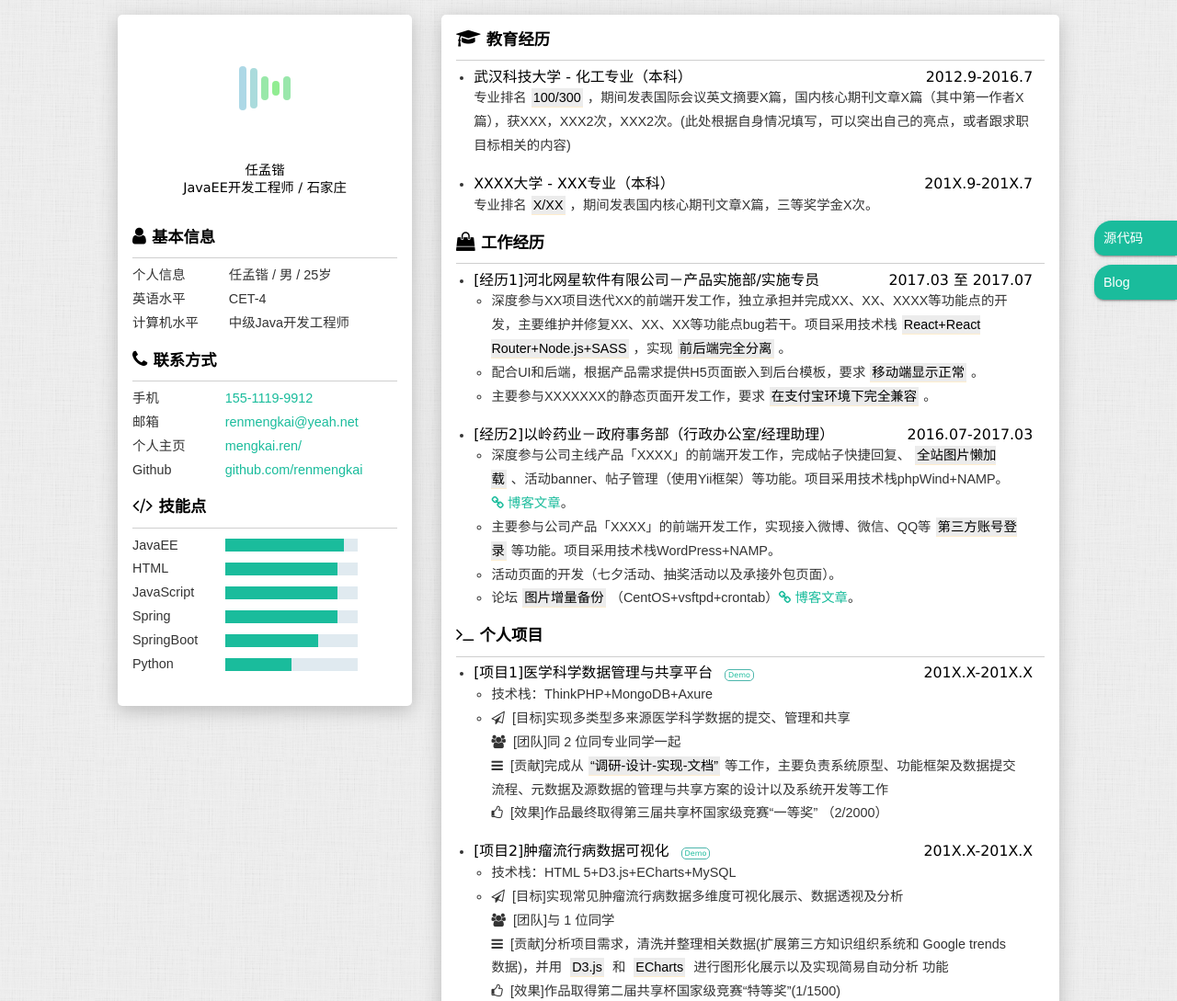
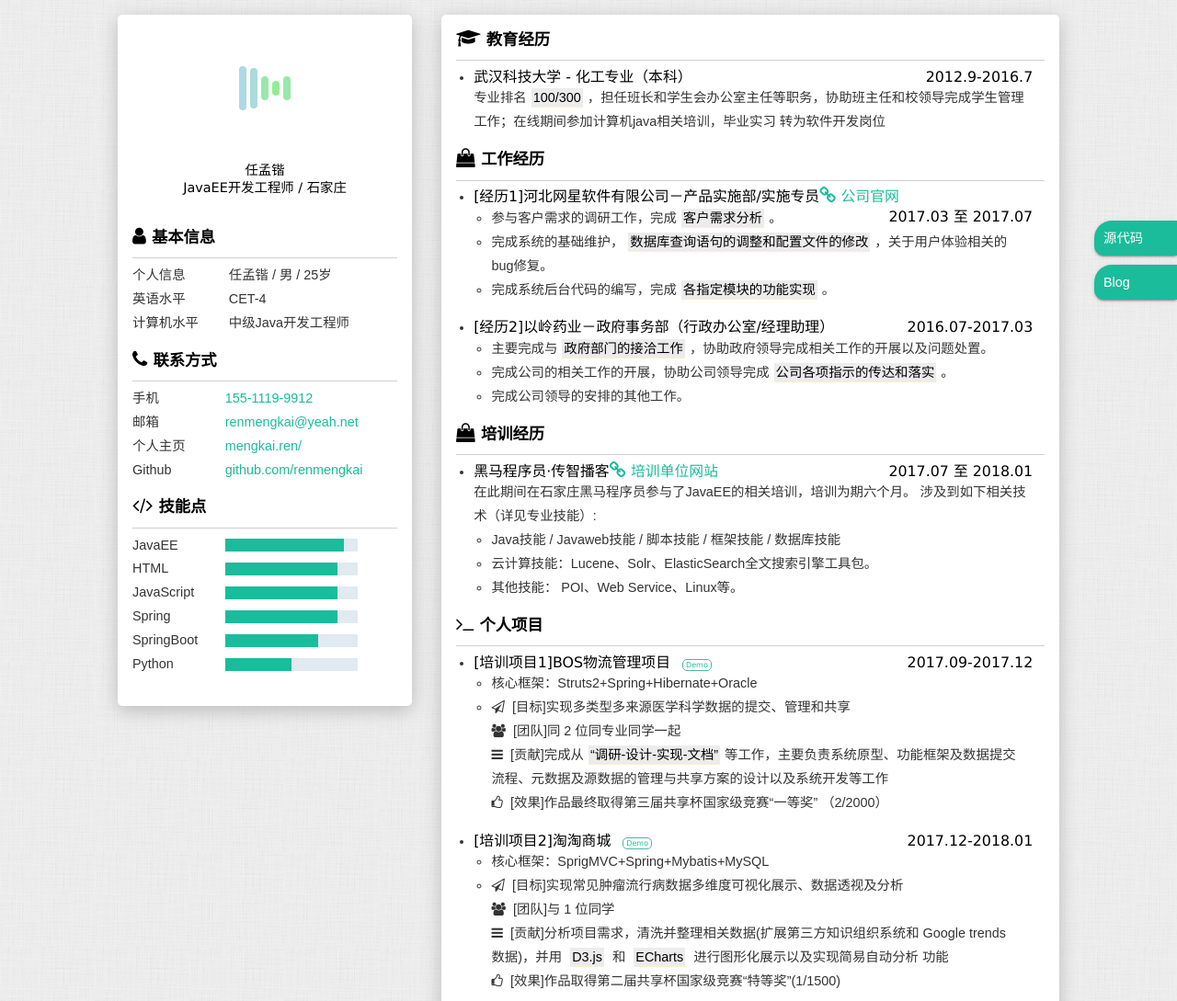
Before and after one commit to renmengkai/writer, a plain HTML site: page resume.html in a window 1280 px wide. Shown: the top 1089 px of the page at 92% size. Drawn offline with Linux system fonts and the light colour scheme.

Commit message:
第二次修改
添加工作经验培训经验

```diff
--- a/resume.html
+++ b/resume.html
@@ -14,7 +14,7 @@
         <meta http-equiv="Cache-Control" content="no-cache, no-store, must-revalidate" />
         <meta http-equiv="Pragma" content="no-cache" />
         <meta http-equiv="Expires" content="0" />
-    	<title>[简历]任孟锴-JavaEE开发工程师/杭州</title>
+    	<title>[简历]任孟锴-JavaEE开发工程师/石家庄</title>
     	<link rel="shortcut icon" href="assets/images/favicon.ico" type="image/x-icon">
         <link rel="stylesheet" href="assets/css/typo.css">
         <link rel="stylesheet" href="assets/css/font-awesome.min.css">
@@ -127,12 +127,12 @@
                     <ul>
                         <li>
                             <h3><span>武汉科技大学 - 化工专业（本科）</span><time>2012.9-2016.7</time></h3>
-                            <p>专业排名<mark>100/300</mark>，期间发表国际会议英文摘要X篇，国内核心期刊文章X篇（其中第一作者X篇），获XXX，XXX2次，XXX2次。(此处根据自身情况填写，可以突出自己的亮点，或者跟求职目标相关的内容)</p>
+                            <p>专业排名<mark>100/300</mark>，担任班长和学生会办公室主任等职务，协助班主任和校领导完成学生管理工作；在线期间参加计算机java相关培训，毕业实习 转为软件开发岗位</p>
                         </li>
-                        <li>
+                        <!-- <li>
                             <h3><span>XXXX大学 - XXX专业（本科）</span><time>201X.9-201X.7</time></h3>
                             <p>专业排名<mark>X/XX</mark>，期间发表国内核心期刊文章X篇，三等奖学金X次。</p>
-                        </li>
+                        </li> -->
                     </ul>
                 </section>
 
@@ -143,13 +143,13 @@
                     <ul>
                         <li>
                             <h3>
-                                <span>[经历1]河北网星软件有限公司－产品实施部/实施专员</span>
+                                <span>[经历1]河北网星软件有限公司－产品实施部/实施专员<a href="http://www.netstar-soft.com/" target="_blank"><i class="fa fa-link" aria-hidden="true"></i>公司官网</a></span>
                                 <time>2017.03 至 2017.07</time>
                             </h3>
                             <ul class="info-content">
-                                <li>深度参与XX项目迭代XX的前端开发工作，独立承担并完成XX、XX、XXXX等功能点的开发，主要维护并修复XX、XX、XX等功能点bug若干。项目采用技术栈<mark>React+React Router+Node.js+SASS</mark>，实现<mark>前后端完全分离</mark>。</li>
-                                <li>配合UI和后端，根据产品需求提供H5页面嵌入到后台模板，要求<mark>移动端显示正常</mark>。</li>
-                                <li>主要参与XXXXXXX的静态页面开发工作，要求<mark>在支付宝环境下完全兼容</mark>。</li>
+                                <li>参与客户需求的调研工作，完成<mark>客户需求分析</mark>。</li>
+                                <li>完成系统的基础维护，<mark>数据库查询语句的调整和配置文件的修改</mark>，关于用户体验相关的bug修复。</li>
+                                <li>完成系统后台代码的编写，完成<mark>各指定模块的功能实现</mark>。</li>
                             </ul>
                         </li>
                         <li>
@@ -158,10 +158,30 @@
                                 <time>2016.07-2017.03</time>
                             </h3>
                             <ul class="info-content">
-                                <li>深度参与公司主线产品「XXXX」的前端开发工作，完成帖子快捷回复、<mark>全站图片懒加载</mark>、活动banner、帖子管理（使用Yii框架）等功能。项目采用技术栈phpWind+NAMP。<a href="http://itsay.tech/162/" target="_blank"><i class="fa fa-link" aria-hidden="true"></i>博客文章</a>。</li>
-                                <li>主要参与公司产品「XXXX」的前端开发工作，实现接入微博、微信、QQ等<mark>第三方账号登录</mark>等功能。项目采用技术栈WordPress+NAMP。</li>
-                                <li>活动页面的开发（七夕活动、抽奖活动以及承接外包页面）。</li>
-                                <li>论坛<mark>图片增量备份</mark>（CentOS+vsftpd+crontab）<a href="#" target="_blank"><i class="fa fa-link" aria-hidden="true"></i>博客文章</a>。</li>
+                                <li>主要完成与<mark>政府部门的接洽工作</mark>，协助政府领导完成相关工作的开展以及问题处置。</li>
+                                <li>完成公司的相关工作的开展，协助公司领导完成<mark>公司各项指示的传达和落实</mark>。</li>
+                                <li>完成公司领导的安排的其他工作。</li>
+                                <!-- <li>论坛<mark>图片增量备份</mark>（CentOS+vsftpd+crontab）<a href="#" target="_blank"><i class="fa fa-link" aria-hidden="true"></i>博客文章</a>。</li> -->
+                            </ul>
+                        </li>
+                    </ul>
+                </section>
+
+                <!-- 培训经历 -->
+                <section class="work info-unit">
+                    <h2><i class="fa fa-shopping-bag" aria-hidden="true"></i>培训经历</h2>
+                    <hr/>
+                    <ul>
+                        <li>
+                            <h3>
+                                <span>黑马程序员·传智播客<a href="http://www.itcast.cn//" target="_blank"><i class="fa fa-link" aria-hidden="true"></i>培训单位网站</a></span>
+                                <time>2017.07 至 2018.01</time>
+                            </h3>
+                            <span>在此期间在石家庄黑马程序员参与了JavaEE的相关培训，培训为期六个月。 涉及到如下相关技术（详见专业技能）:</span>
+                            <ul class="info-content">
+                                <li>Java技能 / Javaweb技能 / 脚本技能 / 框架技能 / 数据库技能</li>
+                                <li>云计算技能：Lucene、Solr、ElasticSearch全文搜索引擎工具包。</li>
+                                <li>其他技能： POI、Web Service、Linux等。</li>
                             </ul>
                         </li>
                     </ul>
@@ -174,12 +194,12 @@
                     <ul>
                         <li>
                             <h3>
-                                <span>[项目1]医学科学数据管理与共享平台</span>
+                                <span>[培训项目1]BOS物流管理项目</span>
                                 <span class="link"><a href="#" target="_blank">Demo</a></span>
-                                <time>201X.X-201X.X</time>
+                                <time>2017.09-2017.12</time>
                             </h3>
                             <ul class="info-content">
-                                <li>技术栈：ThinkPHP+MongoDB+Axure</li>
+                                <li>核心框架：Struts2+Spring+Hibernate+Oracle</li>
                                 <li>
                                     <i class="fa fa-paper-plane-o" aria-hidden="true"></i>
                                     [目标]实现多类型多来源医学科学数据的提交、管理和共享<br/>
@@ -193,12 +213,12 @@
                         </li>
                         <li>
                             <h3>
-                                <span>[项目2]肿瘤流行病数据可视化</span>
+                                <span>[培训项目2]淘淘商城</span>
                                 <span class="link"><a href="#" target="_blank">Demo</a></span>
-                                <time>201X.X-201X.X</time>
+                                <time>2017.12-2018.01</time>
                             </h3>
                             <ul class="info-content">
-                                <li>技术栈：HTML 5+D3.js+ECharts+MySQL</li>
+                                <li>核心框架：SprigMVC+Spring+Mybatis+MySQL</li>
                                 <li>
                                     <i class="fa fa-paper-plane-o" aria-hidden="true"></i>
                                     [目标]实现常见肿瘤流行病数据多维度可视化展示、数据透视及分析<br/>
@@ -211,7 +231,7 @@
                                 </li>
                             </ul>
                         </li>
-                        <li>
+                        <!-- <li>
                             <h3>
                                 <span>[项目3]肿瘤流行病数据可视化</span>
                                 <span class="link"><a href="#" target="_blank">Demo</a></span>
@@ -250,7 +270,7 @@
                                     [效果]作品取得第二届共享杯国家级竞赛“特等奖”(1/1500)
                                 </li>
                             </ul>
-                        </li>
+                        </li> -->
 
                     </ul>
                 </section>
@@ -259,7 +279,11 @@
                 <section class="work info-unit">
                     <h2><i class="fa fa-pencil" aria-hidden="true"></i>自我评价/期望</h2>
                     <hr/>
-                    <p>[此处如果有一些能够量化的、且比较个性的指标会有加分，比如喜爱跑步坚持夜跑200小时或者200km等]<span class="mark-txt">“多静多思考，反省不张扬”</span>是我给自己总结的“十字箴言”，鞭策自己做人既不能以己度人，也不以人观己，要脚踏实地做事，坚持自己的梦想和本心。</p>
+                    <p>1、参与过多个项目的开发，熟悉常见业务处理，能快速融入团队；</p></hr>
+                    <p>2、逻辑思维能力强，思路清楚，学习能力强，对新技术有着强烈的好奇心； </p></hr>
+                    <p>3、对工作尽职尽责，乐于从事有挑战性的工作； </p></hr>
+                    <p>4、乐于与用户以及同事和领导沟通，以便快速解决项目遇到的问题； </p></hr>
+                    <p>5、具有良好的英语阅读能力，能阅读英文资料、技术文档等。</p></hr>
                 </section>
             </section>
         </article>
```
